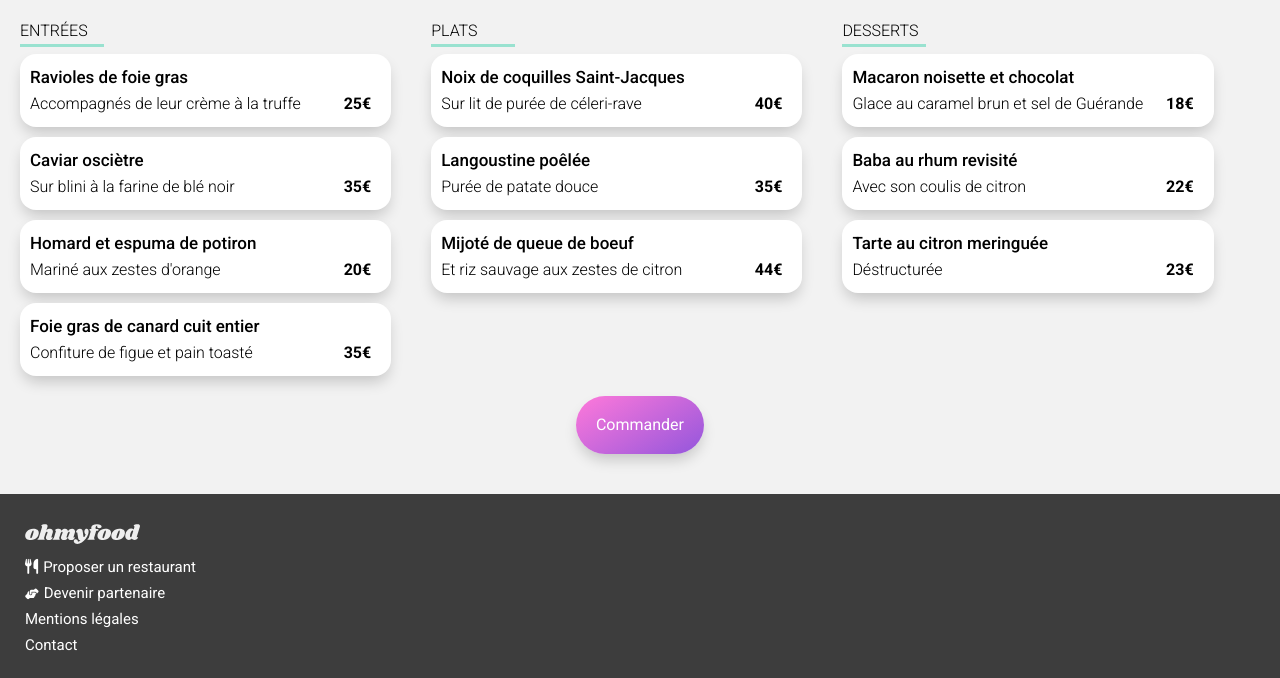
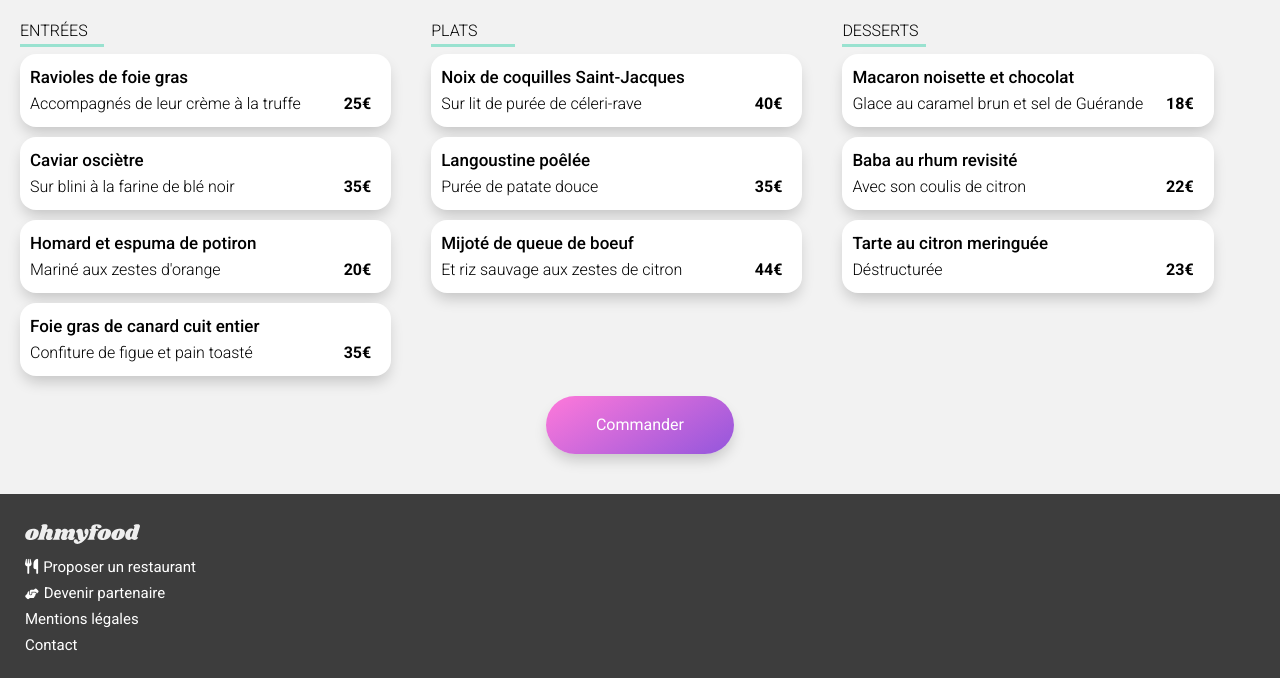
Before and after one commit to higew/ohmyfood, a website: page pages/restaurant4.html in a window 1280 px wide. Shown: the part 351-1029 px from the top of the page. Drawn offline with Linux system fonts and the light colour scheme; a web font is replaced by a local one.

Commit message:
Made the btn larger on the restaurant view

```diff
--- a/pages/restaurant4.html
+++ b/pages/restaurant4.html
@@ -1,6 +1,5 @@
 <!DOCTYPE html>
 <html lang="fr">
-
     <head>
         <meta charset="utf-8">
         <meta name="viewport" content="width=device-width, initial-scale=1.0">
@@ -15,7 +14,6 @@
         <link href="https://fonts.googleapis.com/css2?family=Roboto:ital,wght@0,100;0,300;0,400;0,500;0,700;0,900;1,100;1,300;1,400;1,500;1,700;1,900&family=Shrikhand&display=swap" rel="stylesheet">
         <title>OhMyFood - La note enchantée</title>
     </head>
-
     <body>
         <header>
             <nav>
@@ -168,7 +166,7 @@
                         </div>
                     </div>
                 </div>
-            <button class="btn">Commander</button>
+                <button class="btn btn--larger">Commander</button>
             </div>
         </main>
         <footer>
@@ -179,5 +177,4 @@
             <p><a href="mailto:email@example.com">Contact</a></p>
         </footer>
     </body>
-
 </html>
--- a/sass/composants/_button.scss
+++ b/sass/composants/_button.scss
@@ -18,4 +18,7 @@
         background: linear-gradient(149deg, #f8a9e2 0%, #c092f8 100%);
         box-shadow: variables.$shadow-hover;
     }
+    &--larger {
+        padding: 20px 50px;
+    }
 }
```
Also changed, not shown: pages/restaurant1.html (+1 -3 lines), pages/restaurant2.html (+1 -3 lines), pages/restaurant3.html (+1 -3 lines), public/css/style-restau.css, public/css/style.css, 2 other files. Lines whose indentation alone changed are shown as unchanged.
